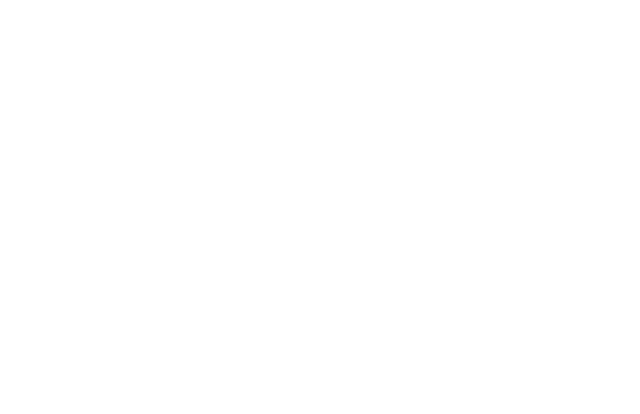
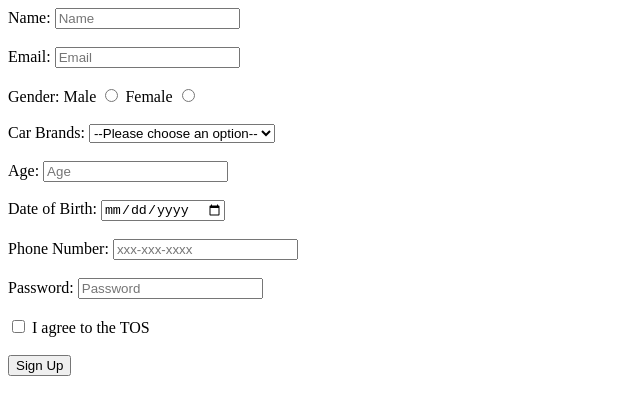
Before and after one commit to acciojob/signup-form-car-imrahulsrivastava, a website: page main.html in a window 1280 px wide. Shown: the whole page, without its empty margins (0-640 px from the left). Drawn offline with Linux system fonts and the light colour scheme.

Commit message:
created a submission

```diff
--- a/main.html
+++ b/main.html
@@ -3,13 +3,76 @@
 <html>
 
 <head>
-	<link rel="stylesheet" href="styles.css">
+    <link rel="stylesheet" href="styles.css">
 </head>
 
 <body>
-	<!-- the entire body must be written by student -->
+    <!-- the entire body must be written by student -->
+
+    <form action="#" method="post">
+        <!-- Name -->
+        <label for="name">Name:</label>
+        <input type="text" id="name" name="name" required placeholder="Name">
+        <br><br>
+
+        <!-- Email -->
+        <label for="email">Email:</label>
+        <input type="email" id="email" name="email" required placeholder="Email">
+        <br><br>
+
+        <!-- Gender -->
+        <label>Gender:</label>
+        <label for="gender_m">Male</label>
+        <input type="radio" id="gender_m" name="gender" value="male" required>
+        <label for="gender_f">Female</label>
+        <input type="radio" id="gender_f" name="gender" value="female" required>
+        <br><br>
+
+        <!-- Car Brands -->
+        <label for="cars">Car Brands:</label>
+        <select id="cars" name="cars" required>
+            <option value="" disabled selected>--Please choose an option--</option>
+            <option value="toyota">Toyota</option>
+            <option value="honda">Honda</option>
+            <option value="ford">Ford</option>
+            <option value="chevrolet">Chevrolet</option>
+        </select>
+        <br><br>
+
+        <!-- Age -->
+        <label for="age">Age:</label>
+        <input type="number" id="age" name="age" required placeholder="Age">
+        <br><br>
+
+        <!-- D.O.B. -->
+        <label for="dob">Date of Birth:</label>
+        <input type="date" id="dob" name="dob" required>
+        <br><br>
+
+        <!-- Phone Number -->
+        <label for="tel">Phone Number:</label>
+        <input type="tel" id="tel" name="tel" placeholder="xxx-xxx-xxxx">
+        <br><br>
+
+        <!-- Password -->
+        <label for="password">Password:</label>
+        <input type="password" id="password" name="password" required placeholder="Password">
+        <br><br>
+
+        <!-- T.O.S. -->
+        <label>
+            <input type="checkbox" id="tos" name="tos" required>
+            I agree to the TOS
+        </label>
+        <br><br>
+
+        <!-- Submit Button -->
+        <button type="submit">Sign Up</button>
+    </form>
+
+
     <script type="text/javascript" src="./script.js">
-</script>
+    </script>
 
 </body>
 
```
